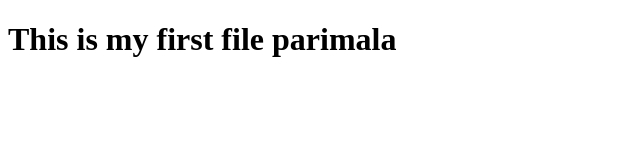
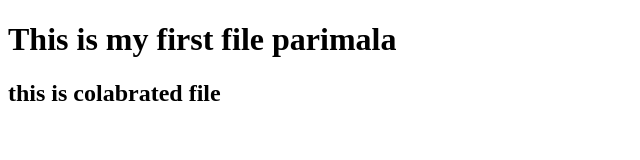
Before and after one commit to Parimala-Ramisetty/Epam_first_project, a plain HTML site: page index.html in a window 1280 px wide. Shown: the whole page, without its empty margins (0-640 px from the left). Drawn offline with Linux system fonts and the light colour scheme.

Commit message:
added element

```diff
--- a/index.html
+++ b/index.html
@@ -7,5 +7,6 @@
 </head>
 <body>
     <h1>This is my first file parimala</h1>
+    <h2>this is colabrated file</h2>
 </body>
 </html>
```
